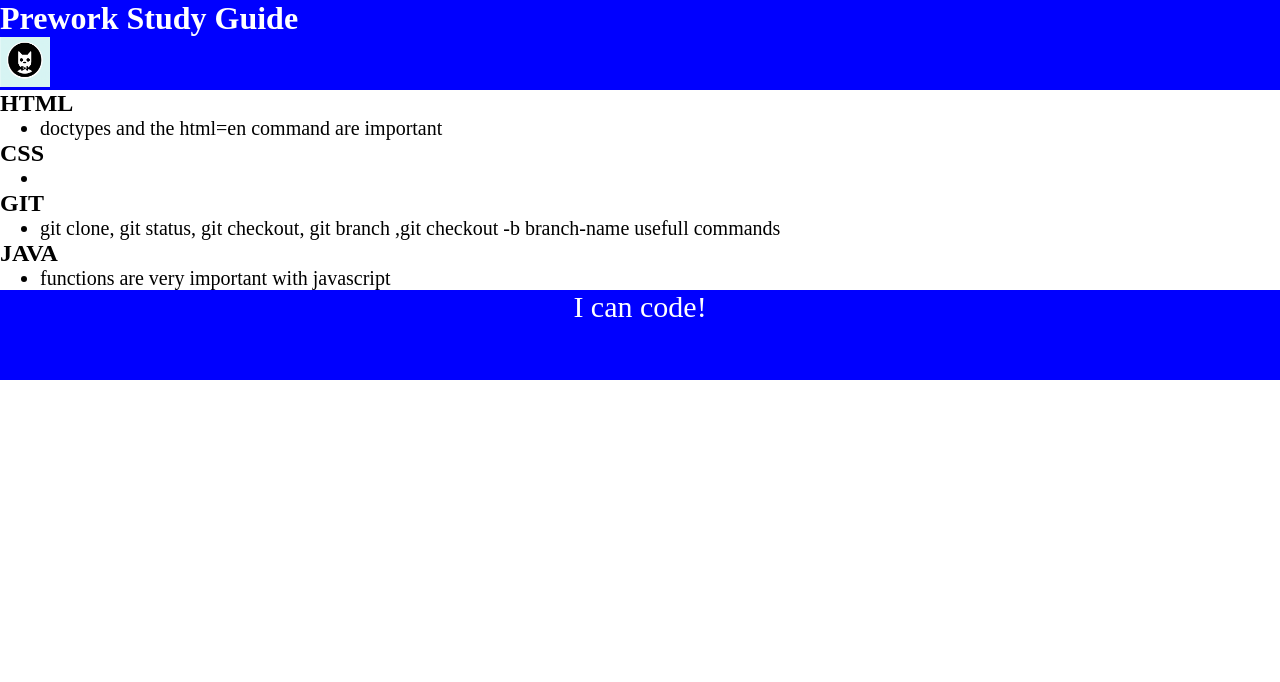
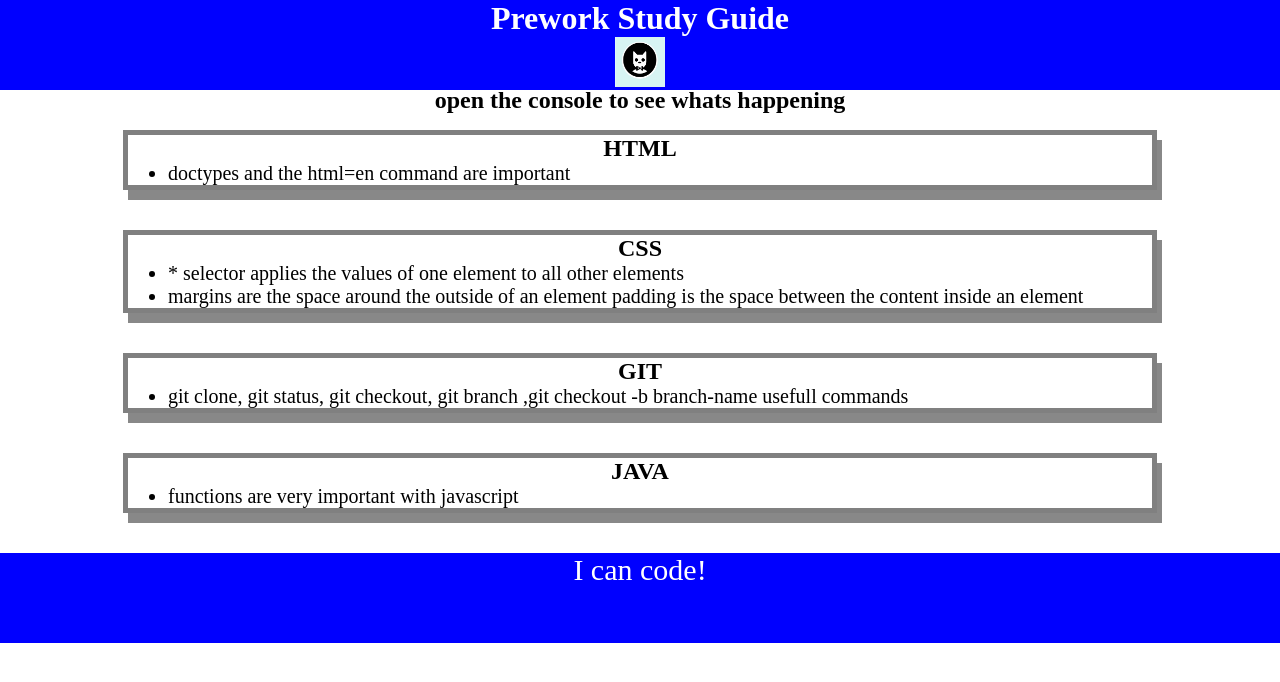
Before and after one commit to lugoa1/prework-study-guide, a plain HTML site: page index.html in a window 1280 px wide. Drawn offline with Linux system fonts and the light colour scheme.

Commit message:
<this is my javascript>

```diff
--- /dev/null
+++ b/assets/script.js
@@ -0,0 +1,6 @@
+let topics = ["HTML","CSS","GIT","javaScript"]
+for (let y = 0; y < topics.length; y++){console.log(topics[y]);}
+
+
+let shapes = ["triangle", "square","pentagon", "circle"]
+for (let x= 0; x < shapes.length; x++){console.log(shapes[x]);}
--- a/assets/style.css
+++ b/assets/style.css
@@ -15,11 +15,11 @@ footer {
 
 h1,
 h2 {
-    text-allign:center;
+    text-align:center;
 }
 
 img {
-    dislplay: block;
+    display: block;
     height: 50px;
     width: 50px;
     margin-left: auto;
@@ -35,3 +35,10 @@ p  {
     text-align:center;
     font-size: 30px;
 }
+.card {
+    width: 80%;
+    margin: 40px auto;
+    border: 5px solid gray;
+    box-shadow: 5px 10px #888888
+
+}
--- a/index.html
+++ b/index.html
@@ -8,10 +8,12 @@
     <title>Prework Study Guide</title>
   </head>
   <body>
-    <header id="top">
+    <header id ="top">
       <h1>Prework Study Guide</h1>
       <img src="./assets/bowtie-cat.png" alt="Profile image of cat wearing a bow tie." />
+      <h2 style ="color:black;">open the console to see whats happening</h2>
     </header>
+
     <main>
 
       <section class="card" id="HTML-selection">
@@ -24,7 +26,12 @@
 
       <section class="card" id="css-selection">
         <h2>CSS</h2>
-        <ul> <li> </li>
+        <ul> <li> * selector applies the values of one element to all
+           other elements </li>
+           <li> margins are the space around the outside of an element
+            padding is the space between the content inside an element
+           </li>
+
 
         </ul>
 
@@ -58,5 +65,6 @@
          <footer>
            <p>I can code!</p>
          </footer>
+         <script src = "./assets/script.js"></script>
        </body>
      </html>
--- a/practice.css
+++ /dev/null
@@ -1,17 +0,0 @@
-* {
-   magin: 0;
-   padding: 0;
-}
-
-header,
-footer {
-    width: 100%;
-    height: 400px;
-    background-color:aquamarine
-    color:black
-}
-
-h1,
-h2{
-
-}
```
